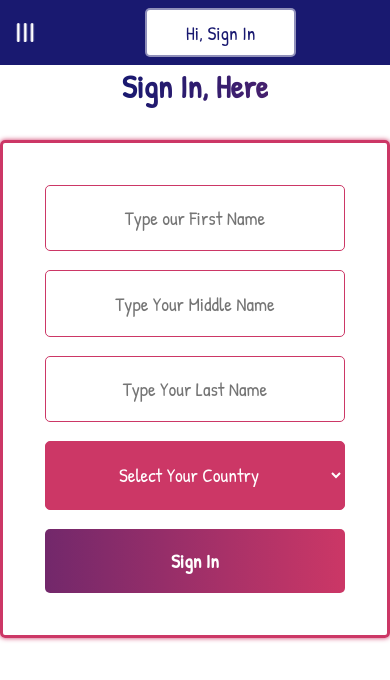
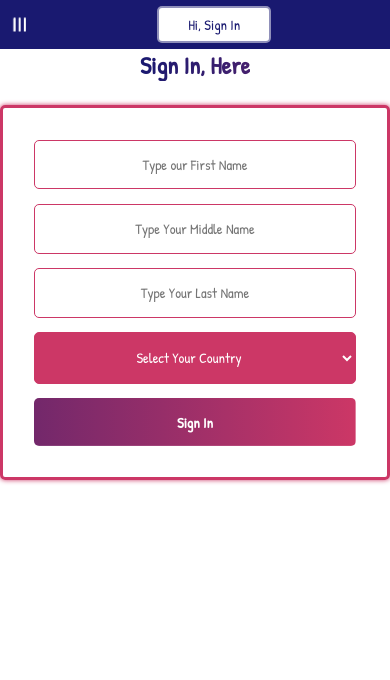
Before and after one commit to AmarVcode/Immortal-Myecommerce, an Angular app in the folder my-app/: page /SignIn in a window 390 px wide. Shown: the top 680 px of the page. Built offline with nearby package versions, Linux system fonts and the light colour scheme.

Commit message:
first day

```diff
--- a/my-app/src/app/myComponents/form/form.component.ts
+++ b/my-app/src/app/myComponents/form/form.component.ts
@@ -21,7 +21,7 @@ export class FormComponent implements OnInit {
     if(this.signIn.value.user !== null && this.signIn.value.userLast !== null && this.signIn.value.userMiddle !== null){
       localStorage.setItem("userName",this.signIn.value.user)
       alert("Thanks For Sign In Our Website, Confirm Your Sign " + this.signIn.value.user +" "+ this.signIn.value.userMiddle +" "+ this.signIn.value.userLast)
-      window.location.reload()
+      window.location.href="/Home"
     }
     else{
       confirm("Fill The Below Form")
--- a/my-app/src/styles.css
+++ b/my-app/src/styles.css
@@ -8,3 +8,10 @@ body{
 *{
     box-sizing: border-box;
 }
+
+
+@media (max-width:800px) {
+    html{
+        font-size: 12px;
+    }
+}
```
Also changed, not shown: 1 other file (tests, documents, lock files or other folders).
